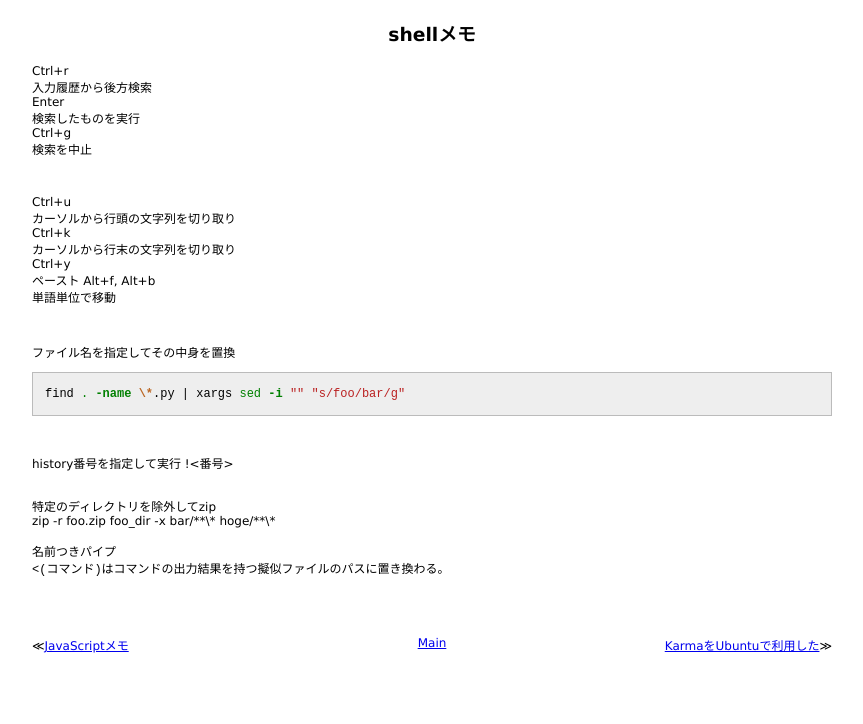
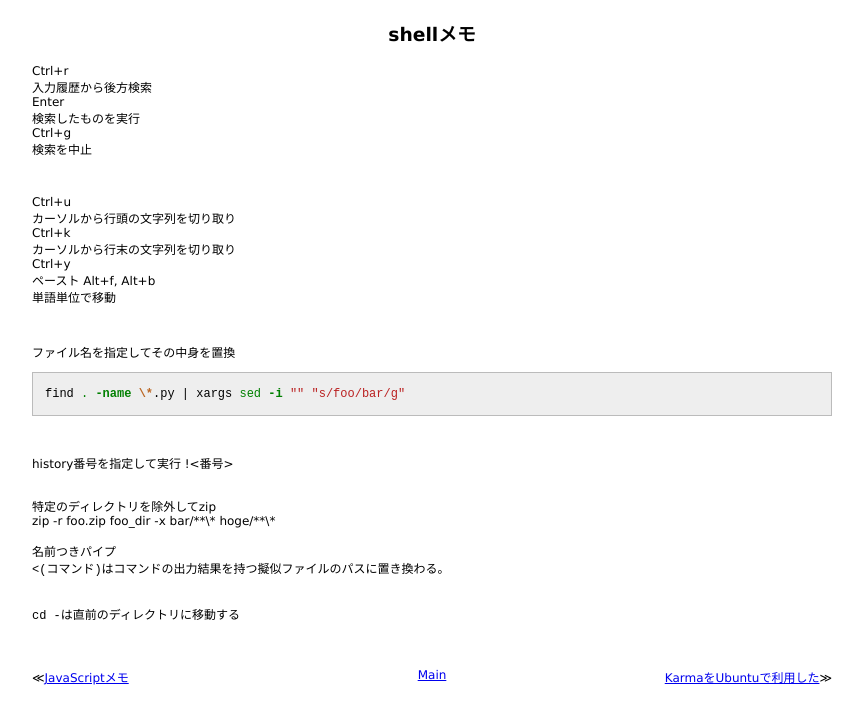
Before and after one commit to 38elements/38elements.github.com, a Jekyll site: the page built from _posts/2014-4-20-shell.md, in a window 1280 px wide. Shown: the top 724 px of the page, without its empty margins (208-1071 px from the left). Built offline with Jekyll 4.4.1, drawn with Linux system fonts in a browser that asks for light colours; Markdown is read by kramdown in place of the engine named in the settings.

Commit message:
Update 2014-4-20-shell.md

```diff
--- a/_posts/2014-4-20-shell.md
+++ b/_posts/2014-4-20-shell.md
@@ -40,3 +40,5 @@ zip -r foo.zip foo_dir -x bar/\*\*\\\* hoge/\*\*\\\*
 名前つきパイプ
 `<(コマンド)`はコマンドの出力結果を持つ擬似ファイルのパスに置き換わる。
 <br>
+
+`cd -`は直前のディレクトリに移動する
```
